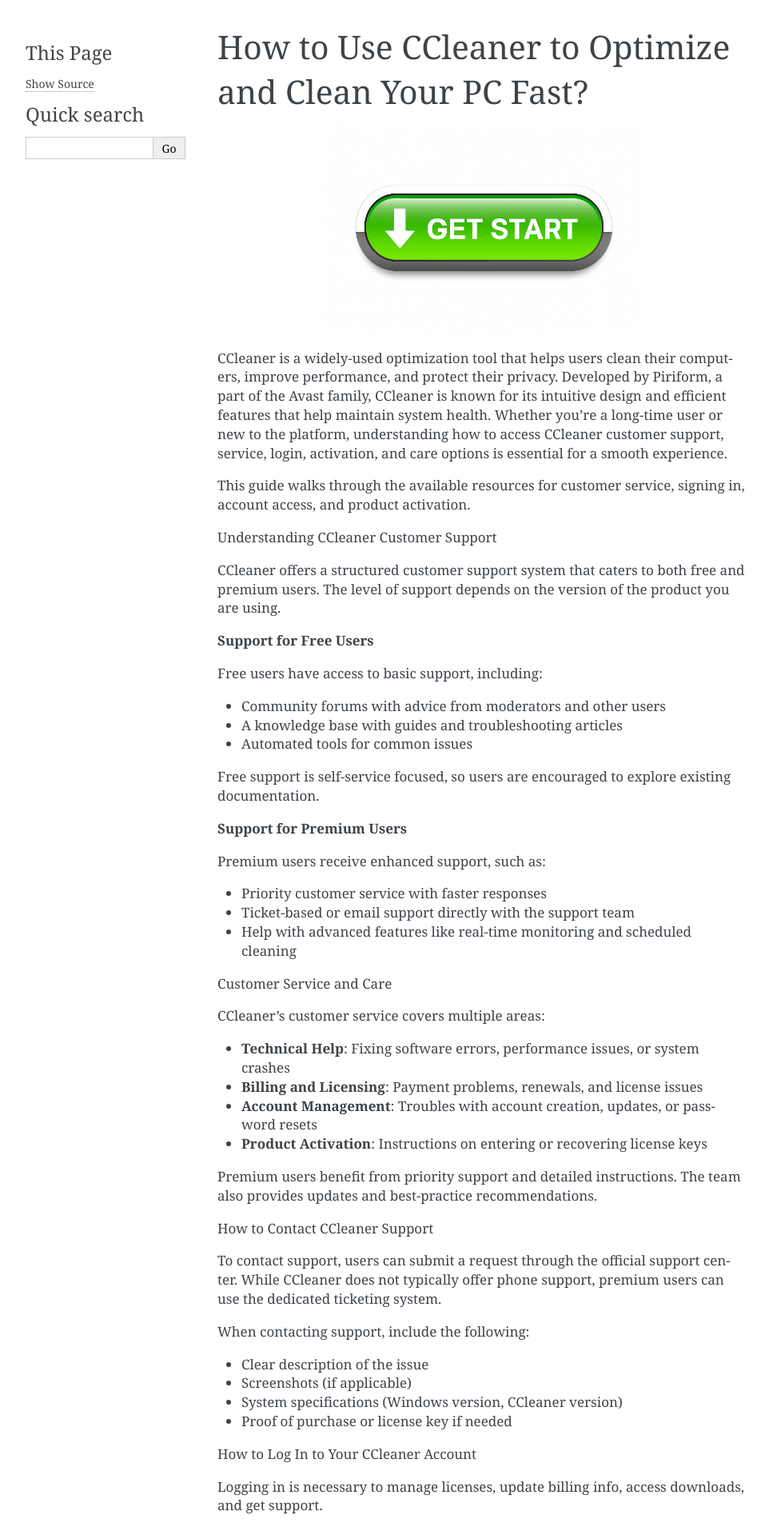
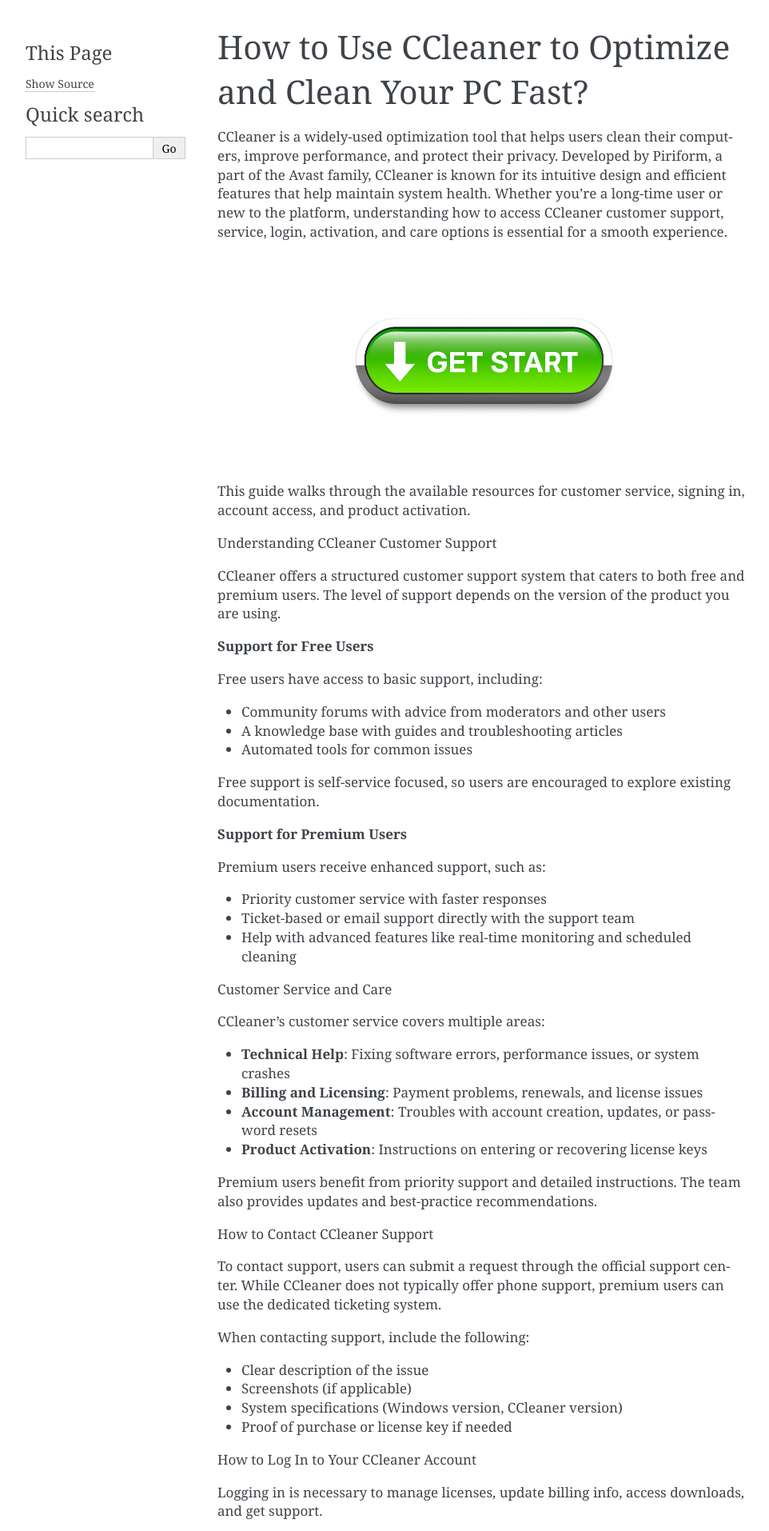
Before and after one commit to jonmichaell/ccleaner, a Sphinx documentation site: the page built from docs/index.rst, in a window 1280 px wide. Shown: the top 1914 px of the page at 80% size, without its empty margins (148-1110 px from the left). Built offline with Sphinx 7.4.7, drawn with Linux system fonts in a browser that asks for light colours.

```diff
--- a/docs/index.rst
+++ b/docs/index.rst
@@ -1,14 +1,14 @@
 How to Use CCleaner to Optimize and Clean Your PC Fast?
 ----
+
+CCleaner is a widely-used optimization tool that helps users clean their computers, improve performance, and protect their privacy. Developed by Piriform, a part of the Avast family, CCleaner is known for its intuitive design and efficient features that help maintain system health. Whether you're a long-time user or new to the platform, understanding how to access CCleaner customer support, service, login, activation, and care options is essential for a smooth experience.
+
 
 .. image:: get-start.png
    :alt: My Project Logo
    :width: 400px
    :align: center
    :target: https://getchatsupport.live/
-
-
-CCleaner is a widely-used optimization tool that helps users clean their computers, improve performance, and protect their privacy. Developed by Piriform, a part of the Avast family, CCleaner is known for its intuitive design and efficient features that help maintain system health. Whether you're a long-time user or new to the platform, understanding how to access CCleaner customer support, service, login, activation, and care options is essential for a smooth experience.
 
 This guide walks through the available resources for customer service, signing in, account access, and product activation.
 
```
